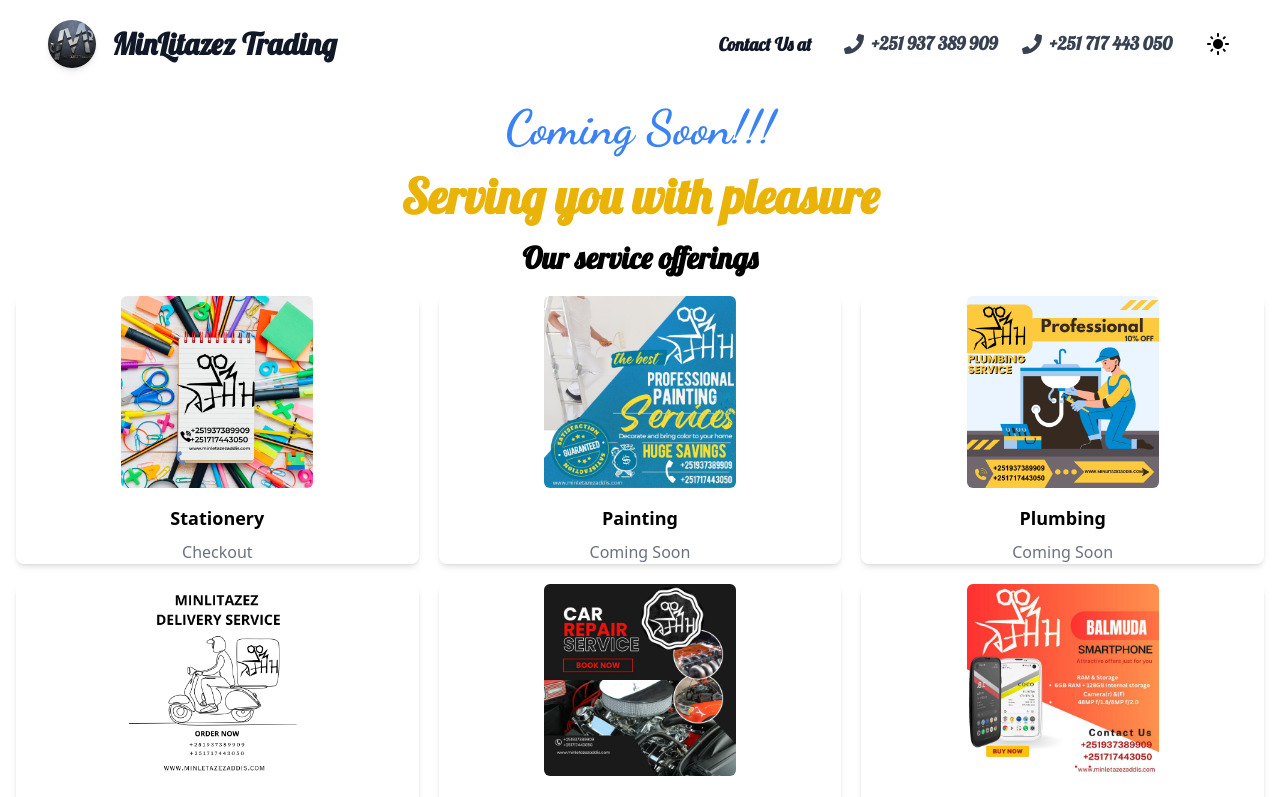
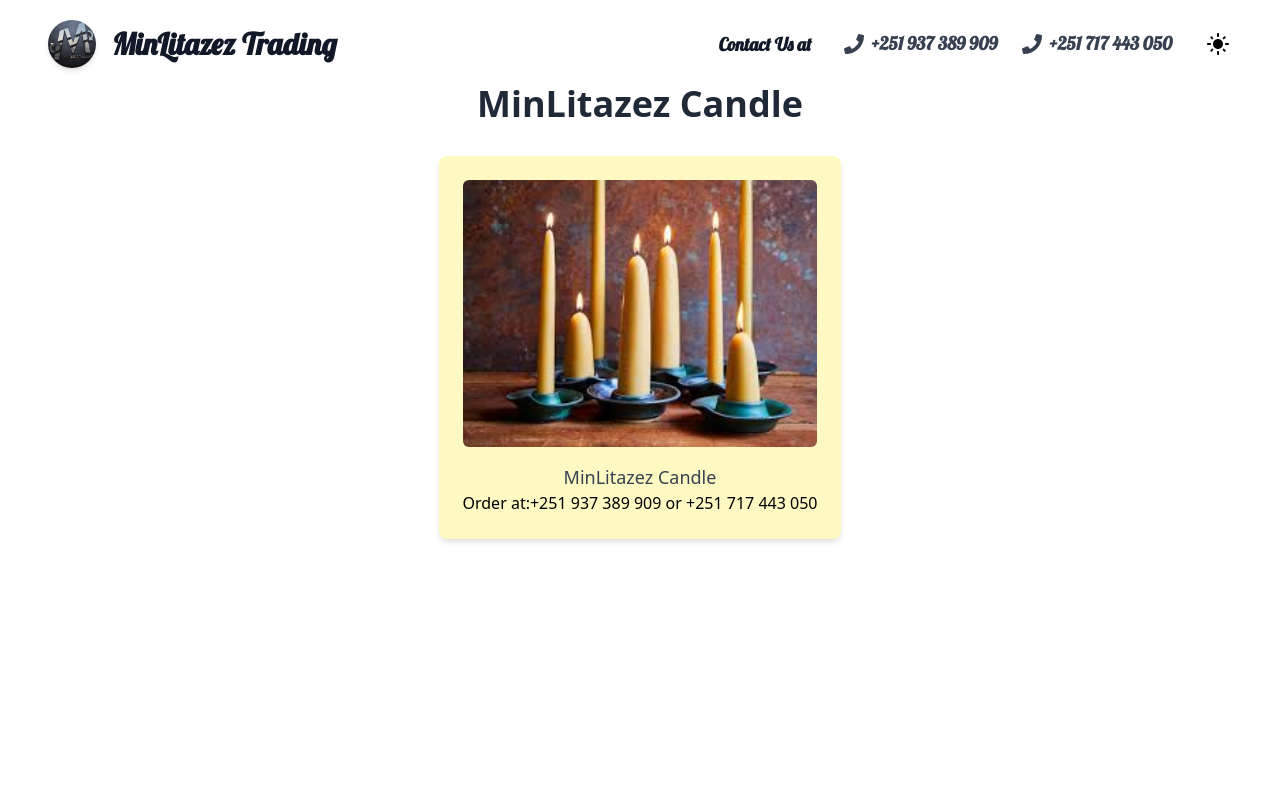
Before and after one commit to abdullah75f/MinLitazez, a React (Vite) app: page /Candle in a window 1280 px wide. Before the commit this address led to /. Shown: the top 797 px of the page. Built offline with nearby package versions, Linux system fonts and the light colour scheme.

Commit message:
candle page

```diff
--- a/src/App.tsx
+++ b/src/App.tsx
@@ -1,33 +1,39 @@
-
-import { createBrowserRouter, createRoutesFromElements, Navigate, Route, RouterProvider } from 'react-router-dom';
-import { ToastContainer } from 'react-toastify';
-import 'react-toastify/dist/ReactToastify.css';
-import { ThemeProvider } from './ThemeProvider';
-import RootLayout from './layouts/RootLayout';
-import Home from './pages/Home';
-import Stationery from './pages/Sationery';
-
+import {
+  createBrowserRouter,
+  createRoutesFromElements,
+  Navigate,
+  Route,
+  RouterProvider,
+} from "react-router-dom";
+import { ToastContainer } from "react-toastify";
+import "react-toastify/dist/ReactToastify.css";
+import { ThemeProvider } from "./ThemeProvider";
+import RootLayout from "./layouts/RootLayout";
+import Home from "./pages/Home";
+import Stationery from "./pages/Sationery";
+import Candle from "./pages/Candle";
 
 const Router = createBrowserRouter(
-
   createRoutesFromElements(
     <>
       <Route path="/" element={<RootLayout />}>
         <Route index element={<Home />} />
         <Route path="stationery" element={<Stationery />} />
+        <Route path="Candle" element={<Candle />} />
+
         <Route path="*" element={<Navigate to="/" />} />
       </Route>
     </>
   )
-)
+);
 
 function App() {
   return (
-    <ThemeProvider >
+    <ThemeProvider>
       <RouterProvider router={Router} />
       <ToastContainer autoClose={500} />
     </ThemeProvider>
-  )
+  );
 }
 
-export default App
+export default App;
--- a/src/data/service.data.ts
+++ b/src/data/service.data.ts
@@ -1,65 +1,69 @@
 import assets from "../assets";
 import ServiceModel from "../types/service.model";
-
 
 const ServicesList: ServiceModel[] = [
   {
     Title: "Stationery",
     Picture: assets.Images.Stationery,
     IsStarted: true,
-        Route: "/stationery"
+    Route: "/stationery",
+  },
+  {
+    Title: "MinLitazez Candle",
+    Picture: assets.Images.Candle,
+    IsStarted: true,
+    Route: "/Candle",
   },
   {
     Title: "Painting",
     Picture: assets.Images.Painting,
-        IsStarted: false
+    IsStarted: false,
   },
   {
     Title: "Plumbing",
     Picture: assets.Images.Plumbing,
-        IsStarted: false
+    IsStarted: false,
   },
   {
     Title: "Delivery",
     Picture: assets.Images.Delivery,
-        IsStarted: false
+    IsStarted: false,
   },
   {
     Title: "Auto Car",
     Picture: assets.Images.Car,
-        IsStarted: false
+    IsStarted: false,
   },
   {
     Title: "Electronics",
     Picture: assets.Images.Electronics,
-        IsStarted: false
+    IsStarted: false,
   },
   {
     Title: "Clothing",
     Picture: assets.Images.Clothing,
-        IsStarted: false
+    IsStarted: false,
   },
   {
     Title: "Cleaning",
     Picture: assets.Images.Cleaning,
-        IsStarted: false
+    IsStarted: false,
   },
   {
     Title: "Handyman",
     Picture: assets.Images.Repair,
-        IsStarted: false
+    IsStarted: false,
   },
   {
     Title: "Cylinder",
     Picture: assets.Images.Cylinder,
-        IsStarted: false
+    IsStarted: false,
   },
   {
     Title: "Grocery",
     Picture: assets.Images.Grocery,
-        IsStarted: false
+    IsStarted: false,
   },
-
-]
+];
 
 export default ServicesList;
--- /dev/null
+++ b/src/pages/Candle.tsx
@@ -0,0 +1,35 @@
+import candleImage from "../assets/images/candle.jpeg";
+
+const Candle = () => {
+  return (
+    <div
+    //   className="py-10 mx-auto max-w-7xl w-full"
+    //   style={{
+    //     backgroundImage: `url(${candleImage})`,
+    //     backgroundSize: "auto",
+    //     backgroundPosition: "top left",
+    //     backgroundRepeat: "repeat",
+    //     minHeight: "100vh",
+    //   }}
+    >
+      <h1 className="mb-8 text-4xl font-bold text-center text-gray-800">
+        MinLitazez Candle
+      </h1>
+      <div className="flex justify-center">
+        <div className="p-6 bg-yellow-100 rounded-lg shadow-md">
+          <img
+            src={candleImage}
+            alt="MinLitazez Candle"
+            className="w-full h-auto rounded-md mb-4"
+          />
+          <p className="text-lg font-medium text-gray-700 text-center">
+            MinLitazez Candle
+          </p>
+          <p>Order at:+251 937 389 909 or +251 717 443 050</p>
+        </div>
+      </div>
+    </div>
+  );
+};
+
+export default Candle;
```
Also changed, not shown: src/assets/images/index.ts (+22 -1 lines), src/assets/images/candle.jpeg (added). Lines whose indentation alone changed are shown as unchanged.
